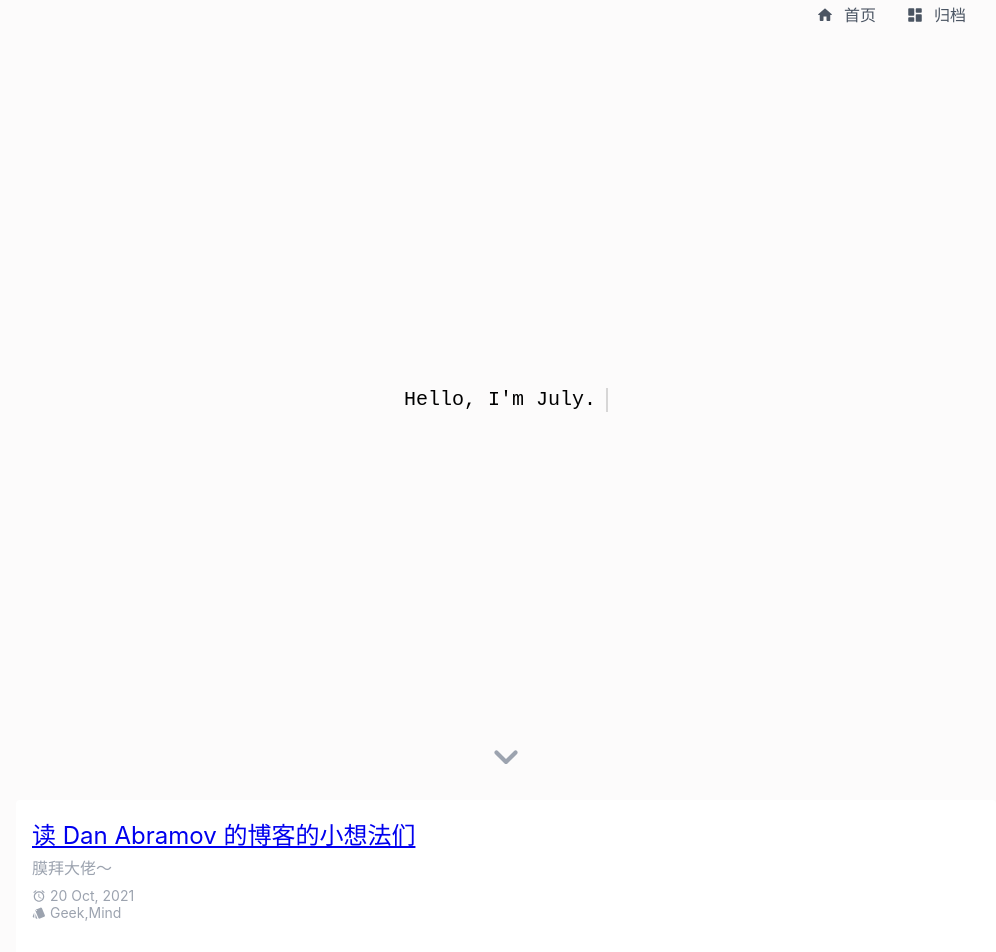
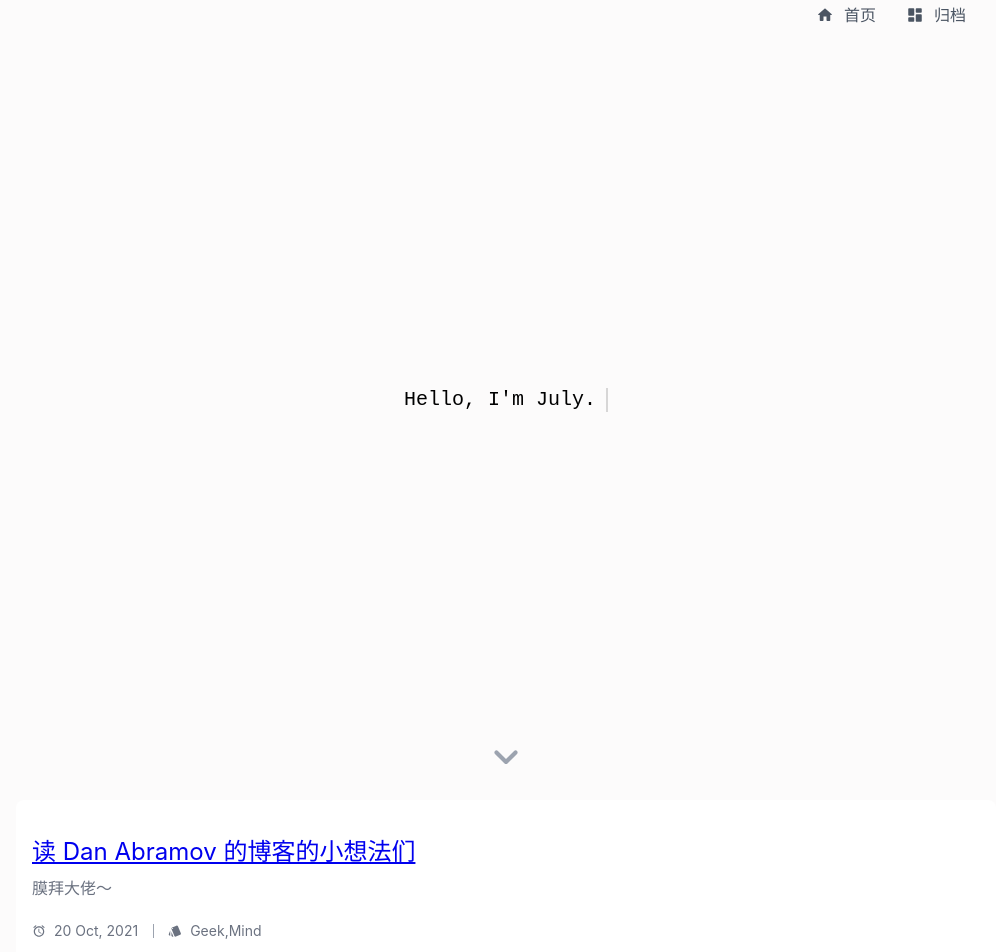
Before and after one commit to Crownprime/my-site, a Next.js app: page / in a window 1280 px wide. Shown: the top 952 px of the page, without its empty margins (134-1130 px from the left). Built offline with nearby package versions, Linux system fonts and the light colour scheme.

Commit message:
style: 优化首页样式

```diff
--- a/src/components/posts-list/index.tsx
+++ b/src/components/posts-list/index.tsx
@@ -2,27 +2,19 @@ import React from 'react'
 import Link from 'next/link'
 import { echoTime } from '@/lib'
 import { PostsData } from 'apis/posts'
-import { PostSListItemWrap } from './styleComponents'
-import Container from '@/components/layout/container'
+import { PostListStyled, PostItemStyled } from './styled'
 
 const PostsList: React.FC<{
   data: PostsData
 }> = ({ data }) => {
   return (
-    <Container>
-      <div style={{ background: '#fff', borderRadius: '4px' }}>
-        {data.map(({ title, sub, date, tags, id }) => (
-          <PostSListItemWrap
-            key={id}
-            sub={sub}
-            date={echoTime(date)}
-            tags={tags}
-          >
-            <Link href={'/post/' + id}>{title}</Link>
-          </PostSListItemWrap>
-        ))}
-      </div>
-    </Container>
+    <PostListStyled>
+      {data.map(({ title, sub, date, tags, id }) => (
+        <PostItemStyled key={id} sub={sub} date={echoTime(date)} tags={tags}>
+          <Link href={'/post/' + id}>{title}</Link>
+        </PostItemStyled>
+      ))}
+    </PostListStyled>
   )
 }
 
--- /dev/null
+++ b/src/components/posts-list/styled.tsx
@@ -0,0 +1,91 @@
+import { FC } from 'react'
+import styled from 'styled-components'
+import Container from '@/components/layout/container'
+import { AlarmIcon, StyleIcon } from '@/components/icons'
+
+const PostListWrap = styled.div`
+  background: ${props => props.theme.$N000};
+  border-radius: ${props => props.theme.$sm};
+  padding: ${props => props.theme.$md};
+`
+
+const PostItemWrap = styled.div`
+  margin-top: ${props => props.theme.$md};
+  margin-bottom: ${props => props.theme.$lg};
+  .post-item-top {
+    .title-block {
+      color: ${props => props.theme.$N700};
+      span {
+        cursor: pointer;
+        font-size: 24px;
+      }
+    }
+    .sub-block {
+      font-size: 16px;
+      color: ${props => props.theme.$N500};
+      margin-top: 8px;
+    }
+  }
+  .post-item-btm {
+    margin-top: 20px;
+    display: flex;
+    .tip {
+      font-size: 14px;
+      line-height: 24px;
+      color: ${props => props.theme.$N500};
+      margin-right: ${props => props.theme.$lg};
+      span {
+        margin-left: ${props => props.theme.$sm};
+      }
+      &.tags {
+        position: relative;
+        &::before {
+          position: absolute;
+          left: -15px;
+          top: 5px;
+          content: '';
+          width: 1px;
+          height: 14px;
+          background: ${props => props.theme.$N400};
+        }
+      }
+    }
+  }
+`
+
+export const PostItemStyled: FC<{
+  date: string
+  sub?: string
+  tags?: string
+}> = ({ sub, tags, date, children }) => {
+  return (
+    <PostItemWrap>
+      <div className="post-item-top">
+        <div className="title-block">
+          <span>{children}</span>
+        </div>
+        {Boolean(sub) && <div className="sub-block">{sub}</div>}
+      </div>
+      <div className="post-item-btm">
+        <div className="tip">
+          <AlarmIcon />
+          <span>{date}</span>
+        </div>
+        {Boolean(tags) && (
+          <div className="tip tags">
+            <StyleIcon />
+            <span>{tags}</span>
+          </div>
+        )}
+      </div>
+    </PostItemWrap>
+  )
+}
+
+export const PostListStyled: FC = ({ children }) => {
+  return (
+    <Container>
+      <PostListWrap>{children}</PostListWrap>
+    </Container>
+  )
+}
```
